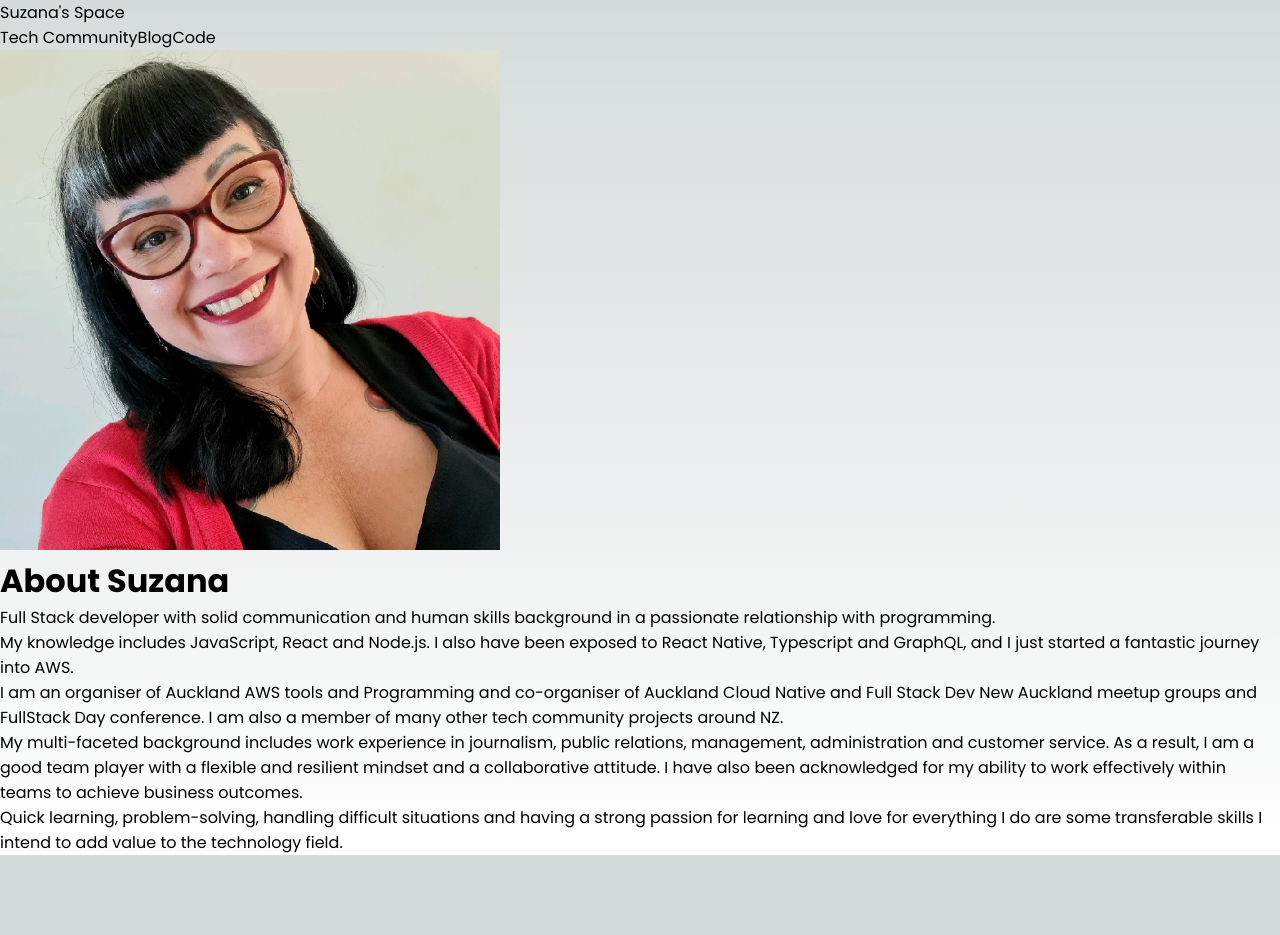
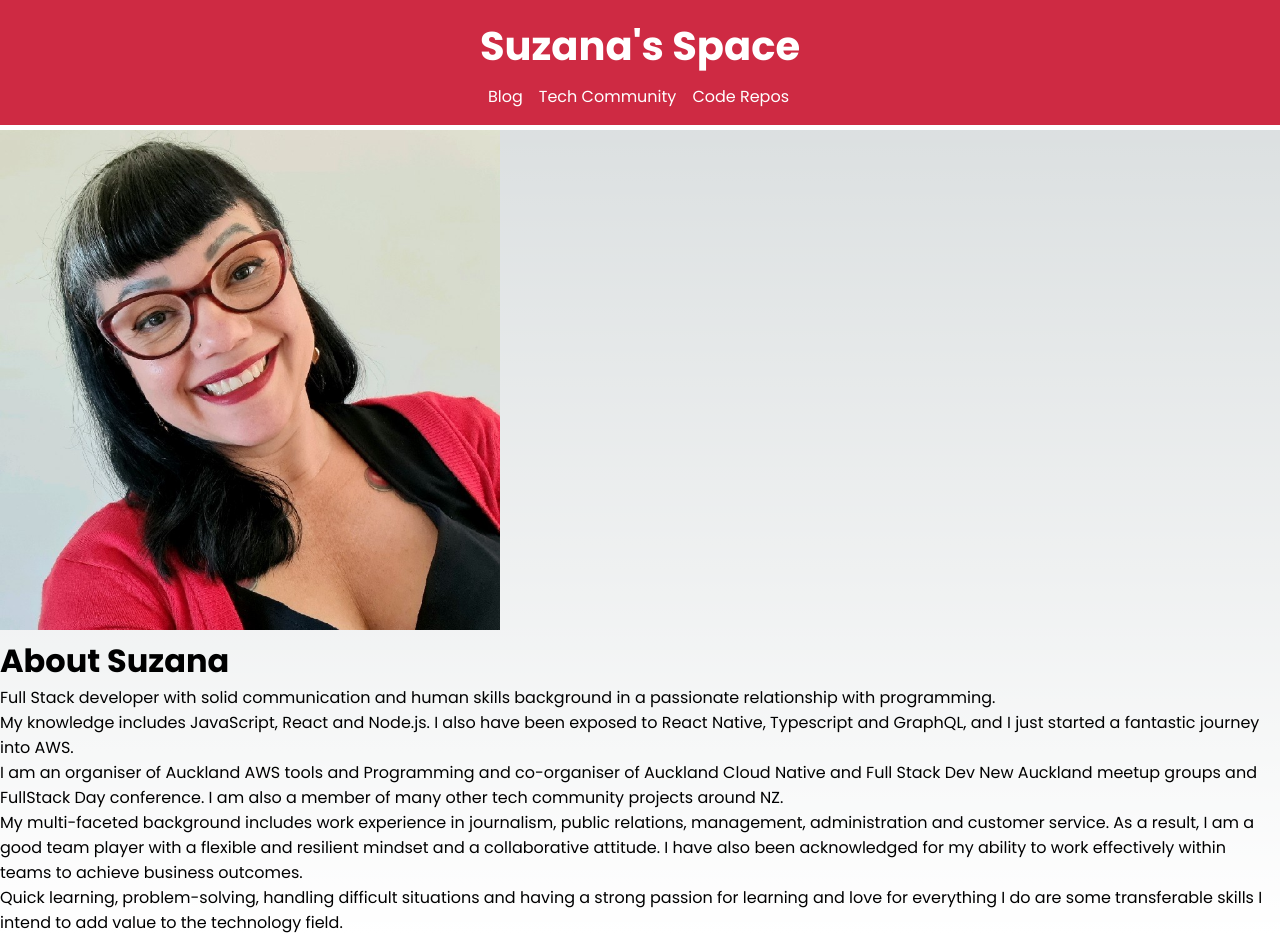
Before and after one commit to suzanamelomoraes/suzanamelomoares, a Next.js app: page / in a window 1280 px wide. Before the commit the page ends 855 px from the top, so only its background shows below. Built offline with nearby package versions, Linux system fonts and the light colour scheme.

Commit message:
create a header css file and apply into the header component

```diff
--- a/src/app/components/header/Header.tsx
+++ b/src/app/components/header/Header.tsx
@@ -1,16 +1,17 @@
 import Link from "next/link";
+import styles from "./header.module.css";
 
 const Header = () => {
   return (
-    <header className="header">
-      <div className="container">
-        <div className="logo">
+    <header className={styles.header}>
+      <div className={styles.container}>
+        <div className={styles.logo}>
           <Link href="/">Suzana&apos;s Space</Link>
         </div>
-        <div className="links">
+        <div className={styles.links}>
+          <Link href="/blog/articles">Blog</Link>
           <Link href="/community">Tech Community</Link>
-          <Link href="/blog/articles">Blog</Link>
-          <Link href="/code/repos">Code</Link>
+          <Link href="/code/repos">Code Repos</Link>
         </div>
       </div>
     </header>
--- /dev/null
+++ b/src/app/components/header/header.module.css
@@ -0,0 +1,37 @@
+.header {
+  display: flex;
+  justify-content: center;
+  align-items: center;
+  background-color: #ce2a43;
+  color: #fff;
+  padding: 1rem;
+  border-bottom: 5px solid #fff;
+}
+
+.container {
+  max-width: 1100px;
+  margin: 0 auto;
+  padding: 0 1rem;
+}
+
+.logo {
+  text-align: center;
+  margin-bottom: 0.5rem;
+}
+
+.logo a {
+  font-size: 2.5rem;
+  font-weight: bold;
+  color: #fff;
+  text-decoration: none;
+}
+
+.links a {
+  margin: 0 0.5rem 0 0.5rem;
+  color: #fff;
+  text-decoration: none;
+}
+
+.links a:hover {
+  text-decoration: underline;
+}
```
